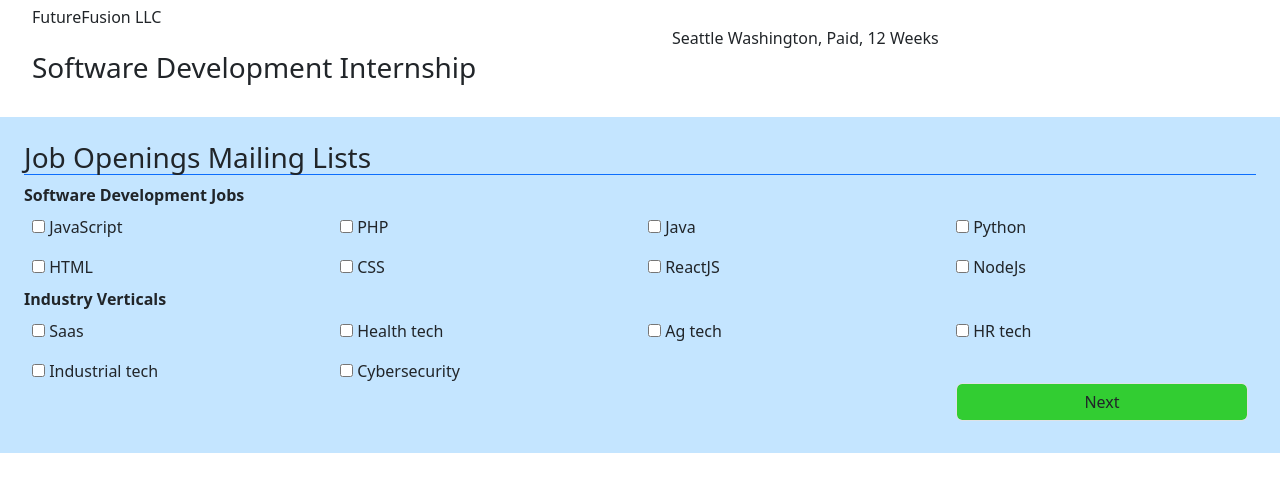
After one commit to lukeckk/application, a PHP site: page /views/mailing-list.html in a window 1280 px wide. The commit adds this page. Shown: the top 492 px of the page. Run offline with PHP 8.4, Linux system fonts and the light colour scheme.

Commit message:
added experience, mailing list, and personal information pages with styling

```diff
--- a/index.php
+++ b/index.php
@@ -23,7 +23,7 @@ $f3->route('GET /', function(){
 
 //    //Render a view page
     $view = new Template();
-    echo $view->render('views/home.html');
+    echo $view->render('views/mailing-list.html');
 });
 
 //Run Fat-Free
--- a/styles/styles.css
+++ b/styles/styles.css
@@ -16,3 +16,51 @@ li{
 em{
     font-style: italic;
 }
+
+.informationContainer{
+    background-color: #c4e5ff;
+    display: grid;
+    grid-template-columns: 1fr 1fr 1fr;
+
+}
+
+.jobContainer{
+    background-color: #c4e5ff;
+    display: grid;
+    grid-template-columns: 1fr 1fr 1fr 1fr;
+
+}
+
+.personalHeader{
+    grid-column-start: 1;
+    grid-column-end: 4;
+}
+
+.jobHeader, #skill, #field{
+    grid-column-start: 1;
+    grid-column-end: 5;
+}
+
+.biography{
+    grid-column-start: 1;
+    grid-column-end: 3;
+    grid-row-start: 2;
+    grid-row-end: 6;
+}
+
+#note{
+    grid-column-start: 3;
+    grid-column-end: 4;
+    grid-row-start: 2;
+    grid-row-end: 4;
+    background-color: lightgrey;
+}
+
+.email{
+    grid-column-start: 1;
+    grid-column-end: 3;
+}
+
+#button{
+    background-color: limegreen;
+}
--- /dev/null
+++ b/views/mailing-list.html
@@ -0,0 +1,121 @@
+<!-- 328/hello-fat-free/views/home-page.html -->
+<!-- Author: Luke Cheng-->
+<!-- Date: 4/13/2024 -->
+<!-- Description: This HTML file represents the home page for a job application website -->
+
+
+<!doctype html>
+<html lang="en">
+<head>
+    <meta charset="UTF-8">
+    <meta name="viewport"
+          content="width=device-width, user-scalable=no, initial-scale=1.0, maximum-scale=1.0, minimum-scale=1.0">
+    <meta http-equiv="X-UA-Compatible" content="ie=edge">
+    <link rel="stylesheet" href="https://cdn.jsdelivr.net/npm/bootstrap@5.3.3/dist/css/bootstrap.min.css" rel="stylesheet" integrity="sha384-QWTKZyjpPEjISv5WaRU9OFeRpok6YctnYmDr5pNlyT2bRjXh0JMhjY6hW+ALEwIH" crossorigin="anonymous">
+    <link rel="stylesheet" href="styles/styles.css">
+    <title>Job Application</title>
+</head>
+<body>
+<div class="navbarContainer">
+    <nav class="navbar ">
+        <ul class="list">
+            <li class="pb-3"><h6>FutureFusion LLC</h6></li>
+            <li><h3>Software Development Internship</h3></li>
+        </ul>
+    </nav>
+
+    <nav class="navbar">
+        <ul class="list">
+            <li class="pb-3"><h6>Seattle Washington, Paid, 12 Weeks</h6></li>
+        </ul>
+    </nav>
+</div>
+<form action="#" method="get">
+    <div class="jobContainer p-4">
+        <h3 class="border-bottom border-primary jobHeader">Job Openings Mailing Lists</h3>
+
+        <label id="skill" class="fw-bold">Software Development Jobs</label>
+
+        <div class="p-2">
+            <input type="checkbox" id="js" name="js" value="JavaScript">
+            <label for="js">JavaScript</label>
+        </div>
+
+        <div class="p-2">
+            <input type="checkbox" id="php" name="php" value="PHP">
+            <label for="php">PHP</label>
+        </div>
+
+        <div class="p-2">
+            <input type="checkbox" id="java" name="java" value="Java">
+            <label for="java">Java</label>
+        </div>
+
+        <div class="p-2">
+            <input type="checkbox" id="python" name="python" value="Python">
+            <label for="python">Python</label>
+        </div>
+
+        <div class="p-2">
+            <input type="checkbox" id="html" name="html" value="HTML">
+            <label for="html">HTML</label>
+        </div>
+
+        <div class="p-2">
+            <input type="checkbox" id="css" name="css" value="CSS">
+            <label for="css">CSS</label>
+        </div>
+
+        <div class="p-2">
+            <input type="checkbox" id="reactJs" name="reactJs" value="ReactJS">
+            <label for="reactJs">ReactJS</label>
+        </div>
+
+        <div class="p-2">
+            <input type="checkbox" id="nodeJs" name="nodeJs" value="NodeJs">
+            <label for="nodeJs">NodeJs</label>
+        </div>
+
+        <label id="field" class="fw-bold">Industry Verticals</label>
+
+        <div class="p-2">
+            <input type="checkbox" id="saas" name="saas" value="Saas">
+            <label for="saas">Saas</label>
+        </div>
+
+        <div class="p-2">
+            <input type="checkbox" id="health" name="health" value="Health tech">
+            <label for="health">Health tech</label>
+        </div>
+
+        <div class="p-2">
+            <input type="checkbox" id="ag" name="ag" value="Ag tech">
+            <label for="ag">Ag tech</label>
+        </div>
+
+        <div class="p-2">
+            <input type="checkbox" id="hr" name="hr" value="HR tech">
+            <label for="hr">HR tech</label>
+        </div>
+
+        <div class="p-2">
+            <input type="checkbox" id="industrial" name="industrial" value="Industrial tech">
+            <label for="industrial">Industrial tech</label>
+        </div>
+
+        <div class="p-2">
+            <input type="checkbox" id="cybersecurity" name="cybersecurity" value="Cybersecurity">
+            <label for="cybersecurity">Cybersecurity</label>
+        </div>
+
+
+        <div></div>
+
+        <div class="p-2">
+            <label></label><br>
+            <input type="submit" value="Next" class="rounded form-control" id="button">
+        </div>
+    </div>
+</form>
+</body>
+</html>
```
Also changed, not shown: views/experience.html (added, +75 -0 lines), views/personal-information.html (added, +122 -0 lines).
